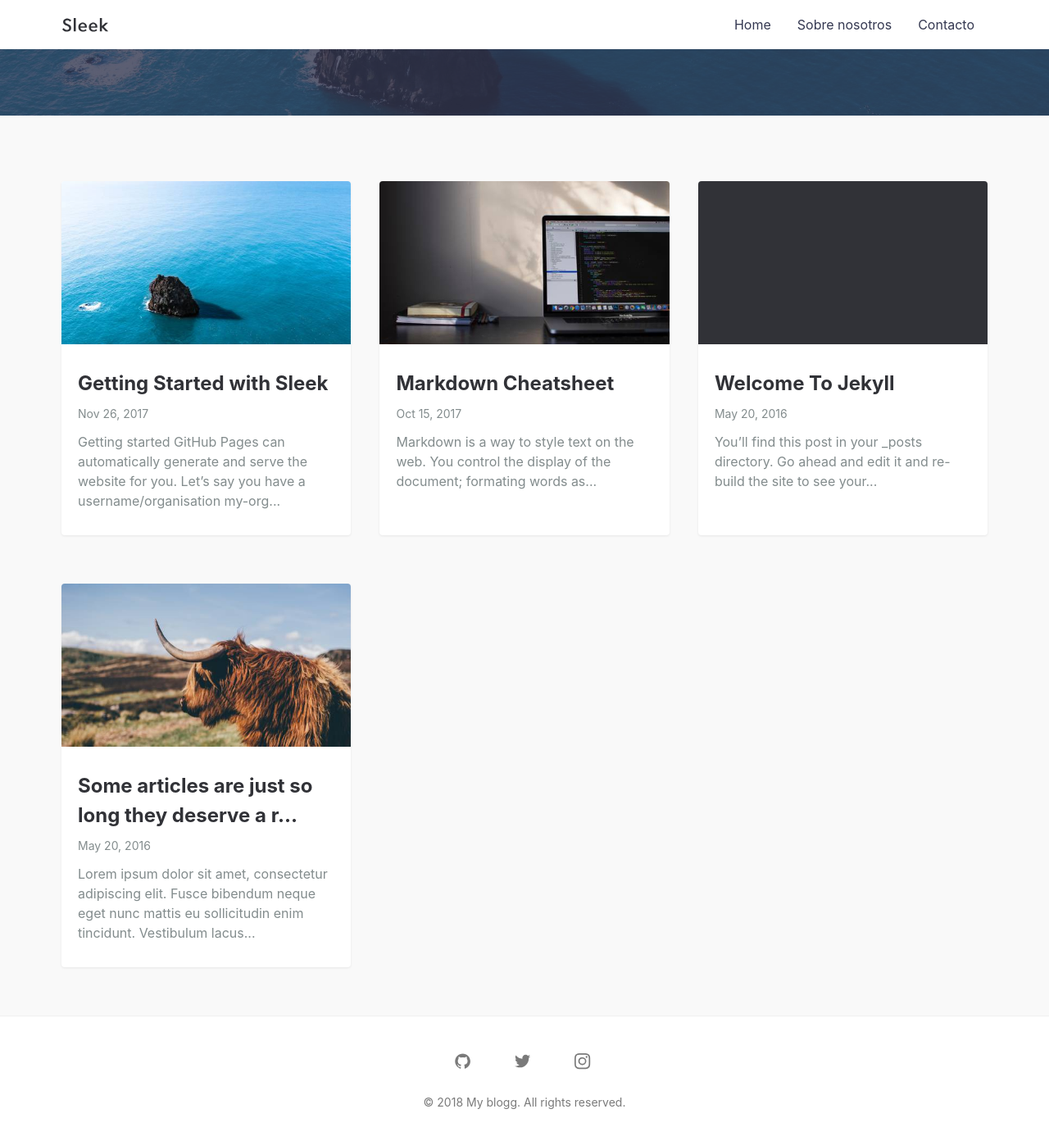
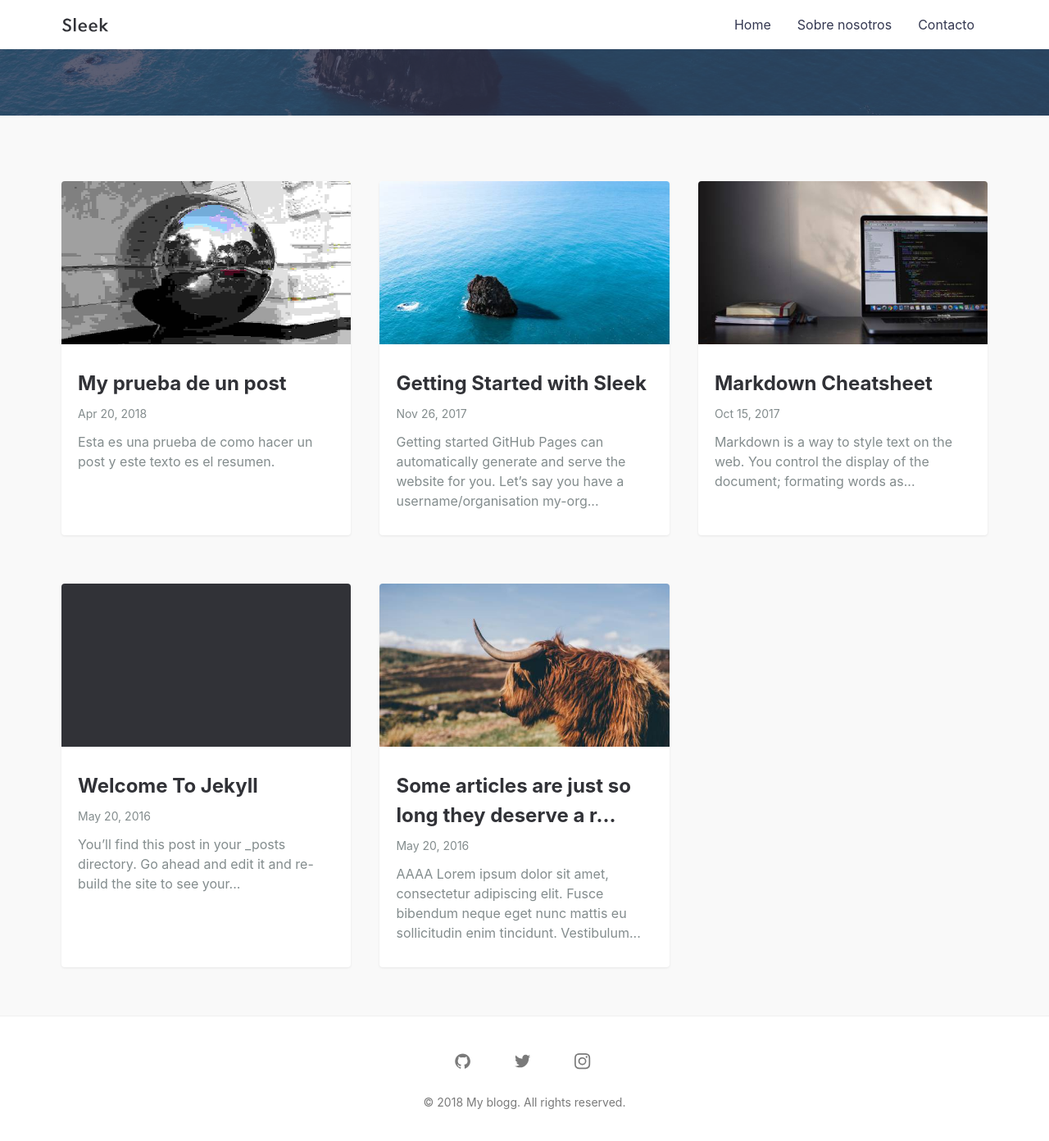
Before and after one commit to todosp/tdps, a Jekyll site: the page built from index.md, in a window 1280 px wide and 1400 px high, scrolled down 435 px. Shown: the top 1392 px of the window at 82% size. Built offline with Jekyll 4.4.1, drawn with Linux system fonts in a browser that asks for light colours.

Commit message:
some use tests

```diff
--- a/_layouts/default.html
+++ b/_layouts/default.html
@@ -1,7 +1,7 @@
 ---
 layout: compress
 ---
-<html lang="{{ page.lang | default: site.lang | default: "en_US" }}">
+<html lang="{{ page.lang | default: site.lang | default: "es_ES" }}">
 
   {% include head.html %}
 
@@ -20,7 +20,7 @@
 
     <div class="hero lazyload" data-bg="{{site.url}}/assets/img/posts/sleek_lg.jpg">
       <div class="hero__wrap">
-        <h1 class="hero__title">Sleek</h1>
+        <h1 class="hero__title">My blogg</h1>
         <p class="hero__meta">Modern Jekyll theme focused on speed performance & SEO best practices</p>
       </div>
     </div>
--- a/_layouts/page.html
+++ b/_layouts/page.html
@@ -1,7 +1,7 @@
 ---
 layout: compress
 ---
-<html lang="{{ page.lang | default: site.lang | default: "en_US" }}">
+<html lang="{{ page.lang | default: site.lang | default: "es_ES" }}">
 
   {% include head.html %}
 
--- a/_layouts/post.html
+++ b/_layouts/post.html
@@ -1,7 +1,7 @@
 ---
 layout: compress
 ---
-<html lang="{{ page.lang | default: site.lang | default: "en_US" }}">
+<html lang="{{ page.lang | default: site.lang | default: "es_ES" }}">
 
 {% include head.html %}
 
--- a/_posts/2016-05-20-super-long-article.md
+++ b/_posts/2016-05-20-super-long-article.md
@@ -4,7 +4,7 @@
 featured-img: shane-rounce-205187
 ---
 
-Lorem ipsum dolor sit amet, consectetur adipiscing elit. Fusce bibendum neque eget nunc mattis eu sollicitudin enim tincidunt. Vestibulum lacus tortor, ultricies id dignissim ac, bibendum in velit. Proin convallis mi ac felis pharetra aliquam. Curabitur dignissim accumsan rutrum. In arcu magna, aliquet vel pretium et, molestie et arcu. Mauris lobortis nulla et felis ullamcorper bibendum. Phasellus et hendrerit mauris. Proin eget nibh a massa vestibulum pretium. Suspendisse eu nisl a ante aliquet bibendum quis a nunc. Praesent varius interdum vehicula. Aenean risus libero, placerat at vestibulum eget, ultricies eu enim. Praesent nulla tortor, malesuada adipiscing adipiscing sollicitudin, adipiscing eget est.
+AAAA Lorem ipsum dolor sit amet, consectetur adipiscing elit. Fusce bibendum neque eget nunc mattis eu sollicitudin enim tincidunt. Vestibulum lacus tortor, ultricies id dignissim ac, bibendum in velit. Proin convallis mi ac felis pharetra aliquam. Curabitur dignissim accumsan rutrum. In arcu magna, aliquet vel pretium et, molestie et arcu. Mauris lobortis nulla et felis ullamcorper bibendum. Phasellus et hendrerit mauris. Proin eget nibh a massa vestibulum pretium. Suspendisse eu nisl a ante aliquet bibendum quis a nunc. Praesent varius interdum vehicula. Aenean risus libero, placerat at vestibulum eget, ultricies eu enim. Praesent nulla tortor, malesuada adipiscing adipiscing sollicitudin, adipiscing eget est.
 
 Lorem ipsum dolor sit amet, consectetur adipiscing elit. Fusce bibendum neque eget nunc mattis eu sollicitudin enim tincidunt. Vestibulum lacus tortor, ultricies id dignissim ac, bibendum in velit. Proin convallis mi ac felis pharetra aliquam. Curabitur dignissim accumsan rutrum. In arcu magna, aliquet vel pretium et, molestie et arcu. Mauris lobortis nulla et felis ullamcorper bibendum. Phasellus et hendrerit mauris. Proin eget nibh a massa vestibulum pretium. Suspendisse eu nisl a ante aliquet bibendum quis a nunc. Praesent varius interdum vehicula. Aenean risus libero, placerat at vestibulum eget, ultricies eu enim. Praesent nulla tortor, malesuada adipiscing adipiscing sollicitudin, adipiscing eget est.
 
--- /dev/null
+++ b/_posts/2018-04-20-prueba-post.md
@@ -0,0 +1,13 @@
+---
+layout: post
+title: My prueba de un post
+summary: Esta es una prueba de como hacer un post y este texto es el resumen.
+featured-img: nikon-d700-pictures
+description: PRuebaaa meta description aaaassa sa dasd asd
+
+---
+
+
+## Prueba de h2
+
+Esto imagino que sera un parrafo o algo asi
```
Also changed, not shown: assets/img/posts/nikon-d700-pictures_thumb.jpg (added), 1 other file.
